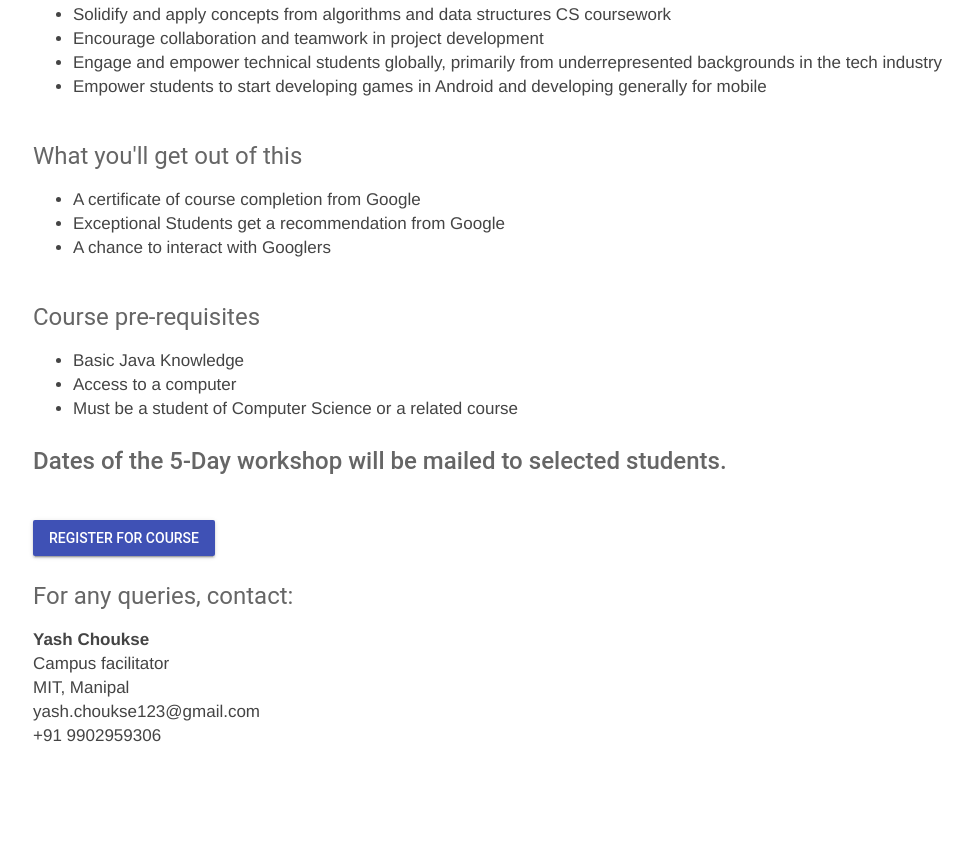
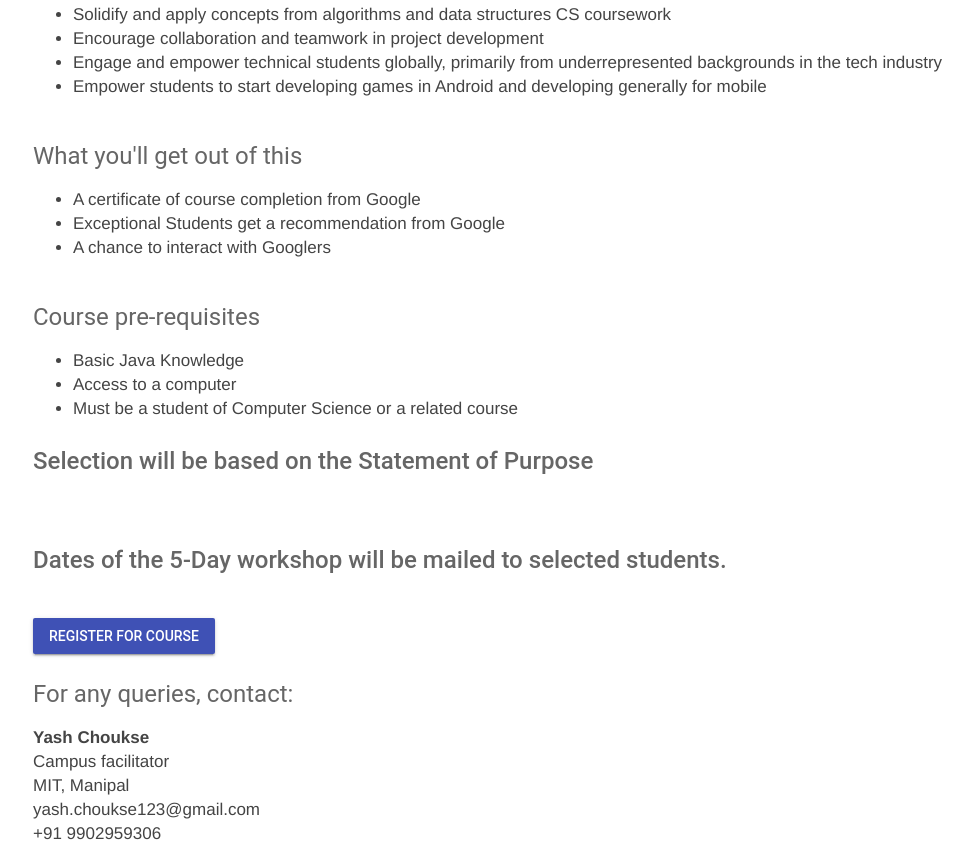
Before and after one commit to adwalvekar/google-as-registration, a plain HTML site: page index.html in a window 1280 px wide. Shown: the part 754-1600 px from the top of the page, without its empty margins (95-1068 px from the left). Before the commit the page ends 1502 px from the top, so only its background shows below. Drawn offline with nearby package versions, Linux system fonts and the light colour scheme.

Commit message:
Changed Information

```diff
--- a/index.html
+++ b/index.html
@@ -55,6 +55,7 @@
 
 					</ul>
 				</div>
+				<h4 class="notice">Selection will be based on the Statement of Purpose</h4><br>
 				<h4 class="notice">Dates of the 5-Day workshop will be mailed to selected students.</h4>
 				<br>
 				<a href="http://goo.gl/forms/78wKv3x0bI" target="_blank">
```
